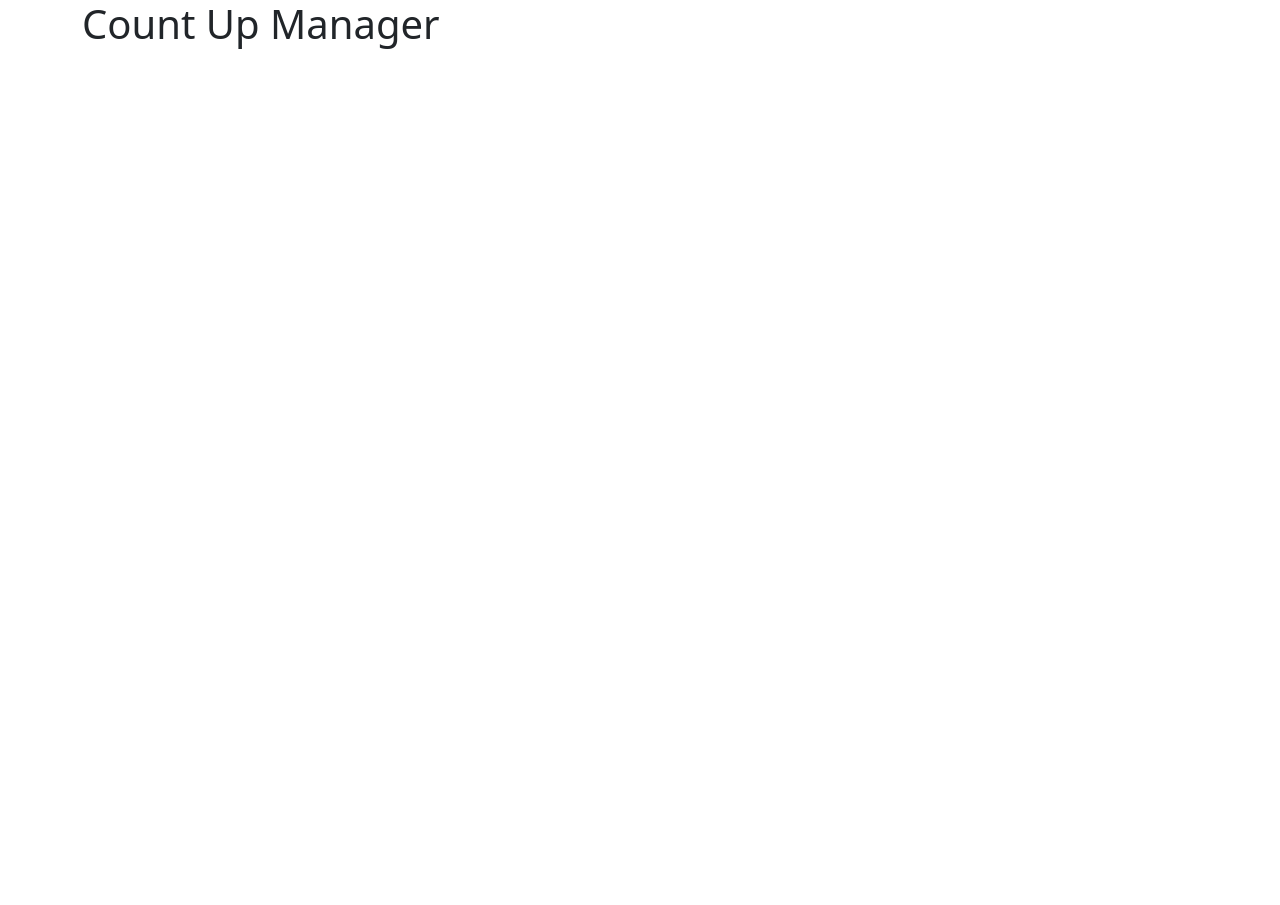
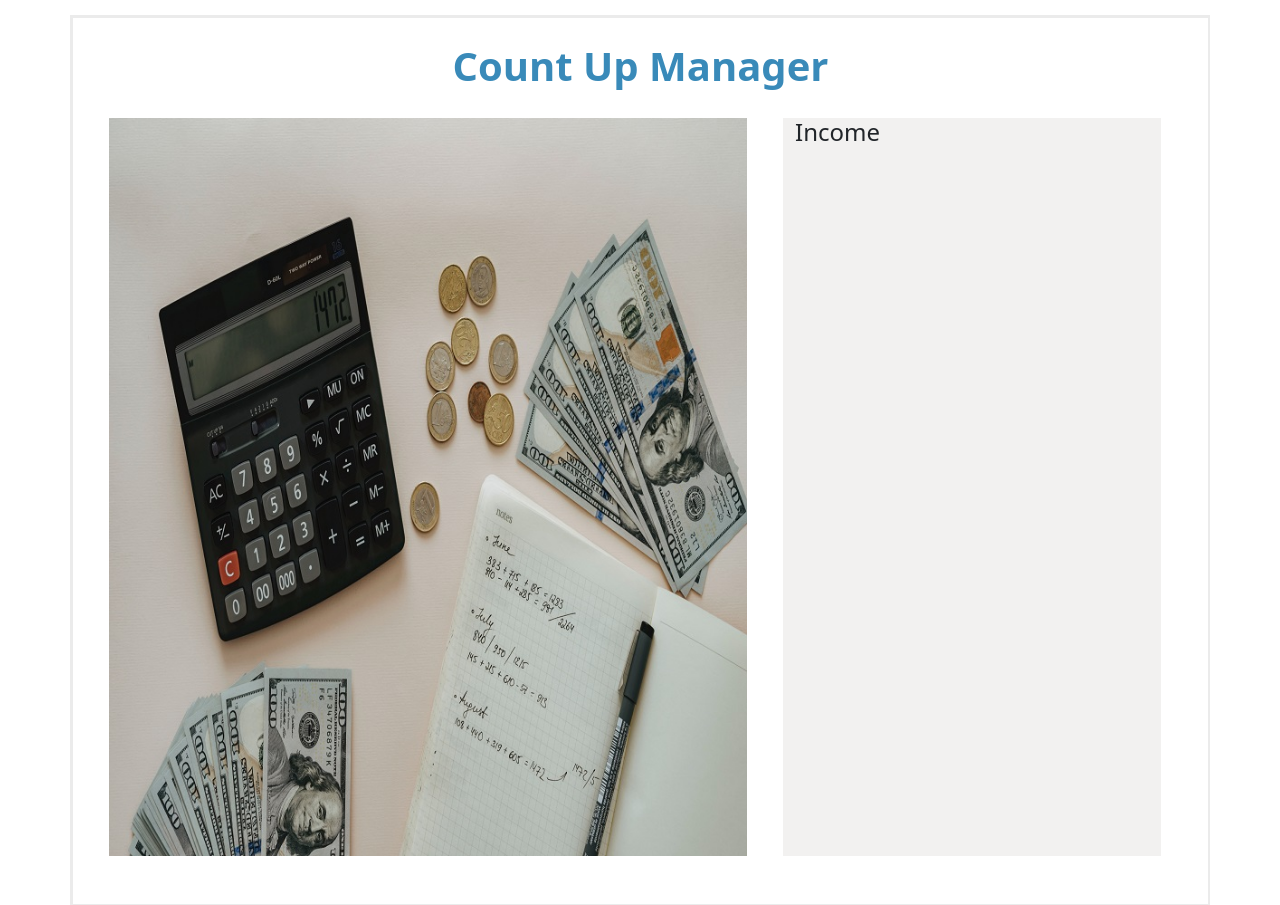
Before and after one commit to nahidahmed02/count-up-manager, a plain HTML site: page index.html in a window 1280 px wide. Before the commit the page ends 800 px from the top, so only its background shows below. Drawn offline with nearby package versions, Linux system fonts and the light colour scheme.

Commit message:
initial UI

```diff
--- a/css/style.css
+++ b/css/style.css
@@ -0,0 +1,15 @@
+section{
+    border-top: 3px solid rgba(128, 128, 128, 0.159);
+    border-right: 2px solid rgba(128, 128, 128, 0.159);
+    border-left: 3px solid rgba(128, 128, 128, 0.159);;
+    border-bottom: 1px solid rgba(128, 128, 128, 0.159);
+    margin-top: 15px;
+}
+
+h3{
+    color:#398AB9;
+}
+
+#calculation-part{
+    background-color: #bfbcb735;
+}
--- a/index.html
+++ b/index.html
@@ -17,8 +17,22 @@
 
 <body>
     <section class="container">
-        <h1>Count Up Manager</h1>
+        <h3 class="text-center fw-bold my-4 display-6">Count Up Manager</h3>
+        <div class="row">
+            <div class="col-12 col-lg-7 mt-1 mb-5 ms-4">
+                <img class="img-fluid" src="image/pic 2.jpg" alt="">
+            </div>
+
+            <div id="calculation-part" class="col-12 col-lg-4 mt-1 mb-5 mx-4">
+                <h4>Income</h4>
+            </div>
+        </div>
     </section>
+
+
+
+
+
 
 
     <!-- bootstrap script -->
```
Also changed, not shown: image/pic 2.jpg (added).
